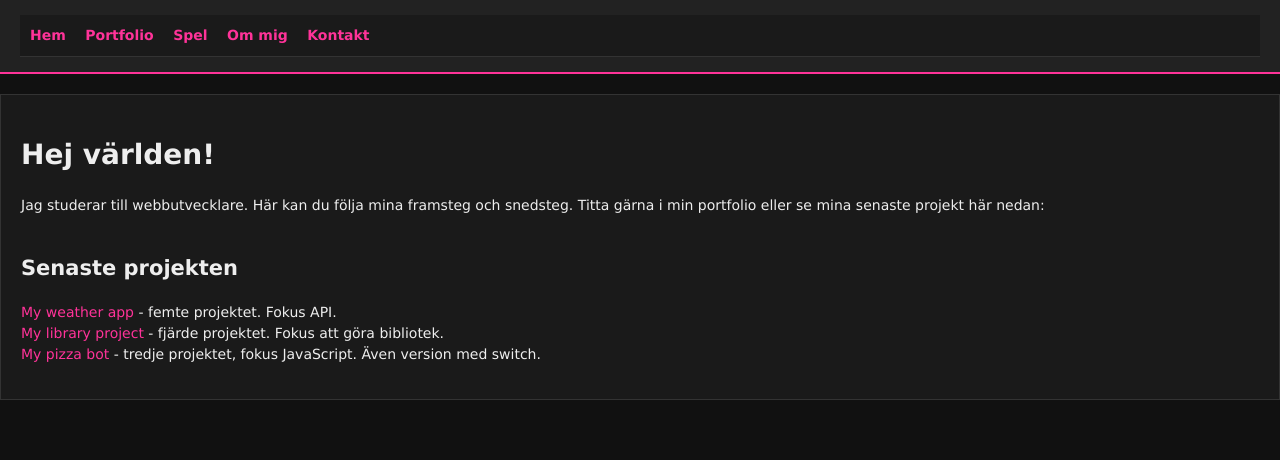
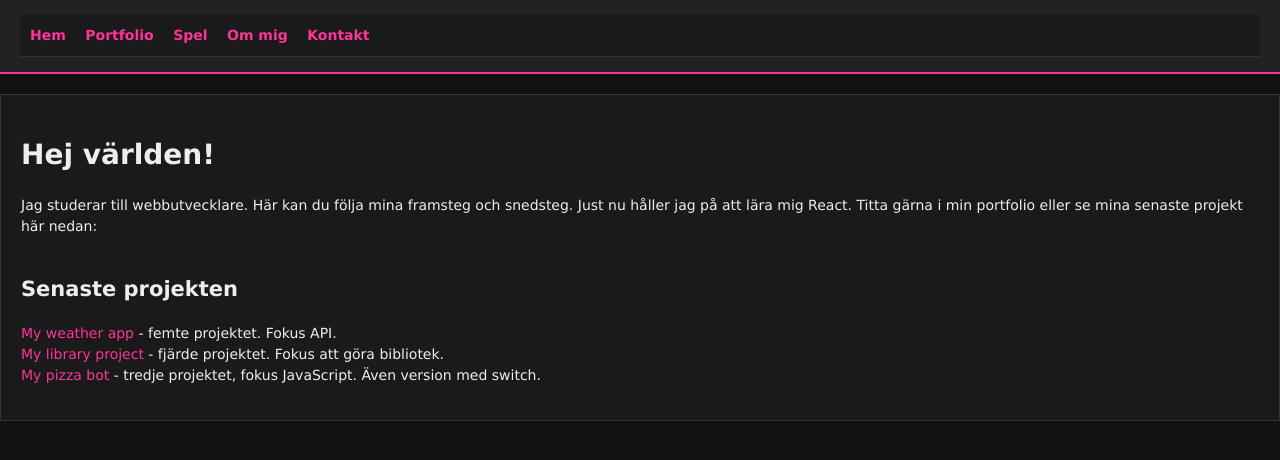
Before and after one commit to HejHTML/MyPortfolio, a plain HTML site: page index.html in a window 1280 px wide. Drawn offline with Linux system fonts and the light colour scheme.

Commit message:
Update paragraph to include learning React

```diff
--- a/index.html
+++ b/index.html
@@ -22,7 +22,7 @@
     <main>
 
         <h1>Hej världen!</h1>
-        <p>Jag studerar till webbutvecklare. Här kan du följa mina framsteg och snedsteg. Titta gärna i min portfolio
+        <p>Jag studerar till webbutvecklare. Här kan du följa mina framsteg och snedsteg. Just nu håller jag på att lära mig React. Titta gärna i min portfolio
             eller se mina senaste projekt här nedan:</p>
         <h2>Senaste projekten</h2>
 
```
